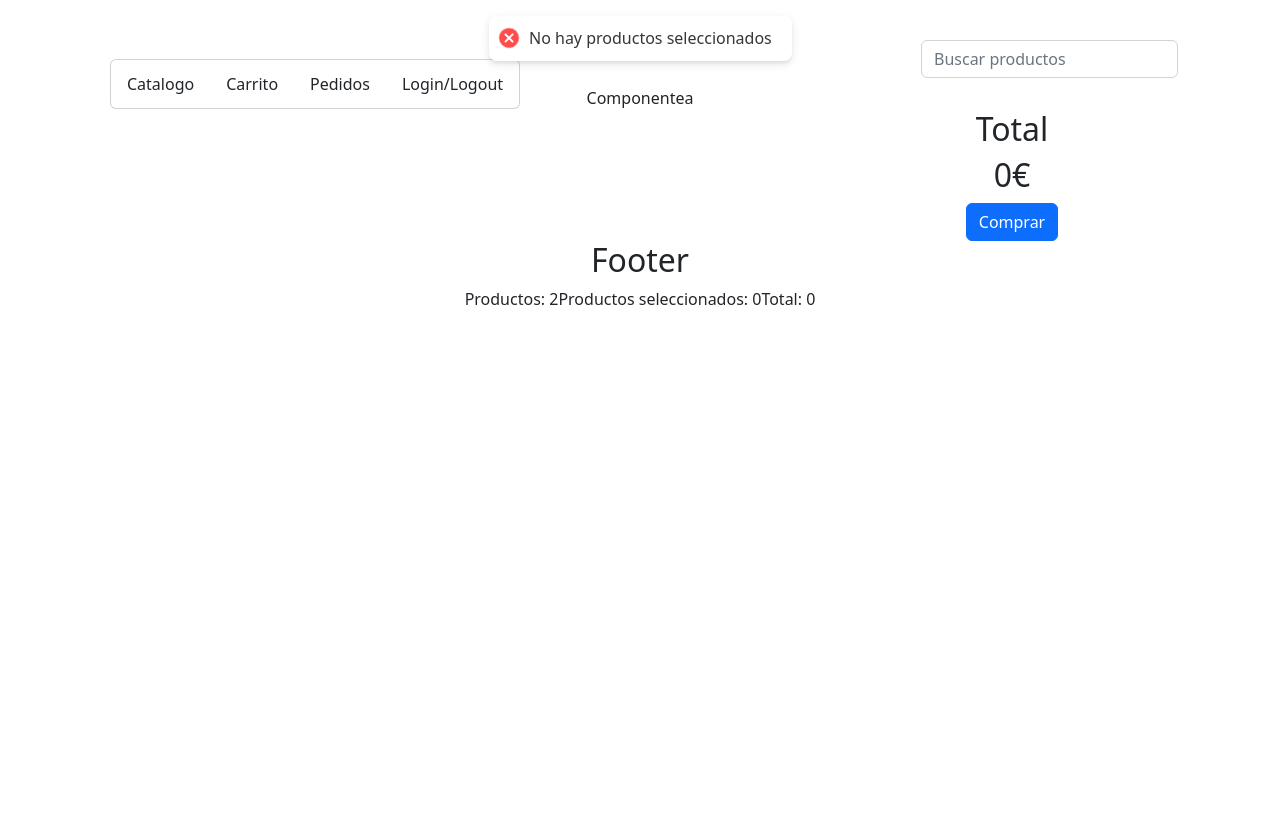
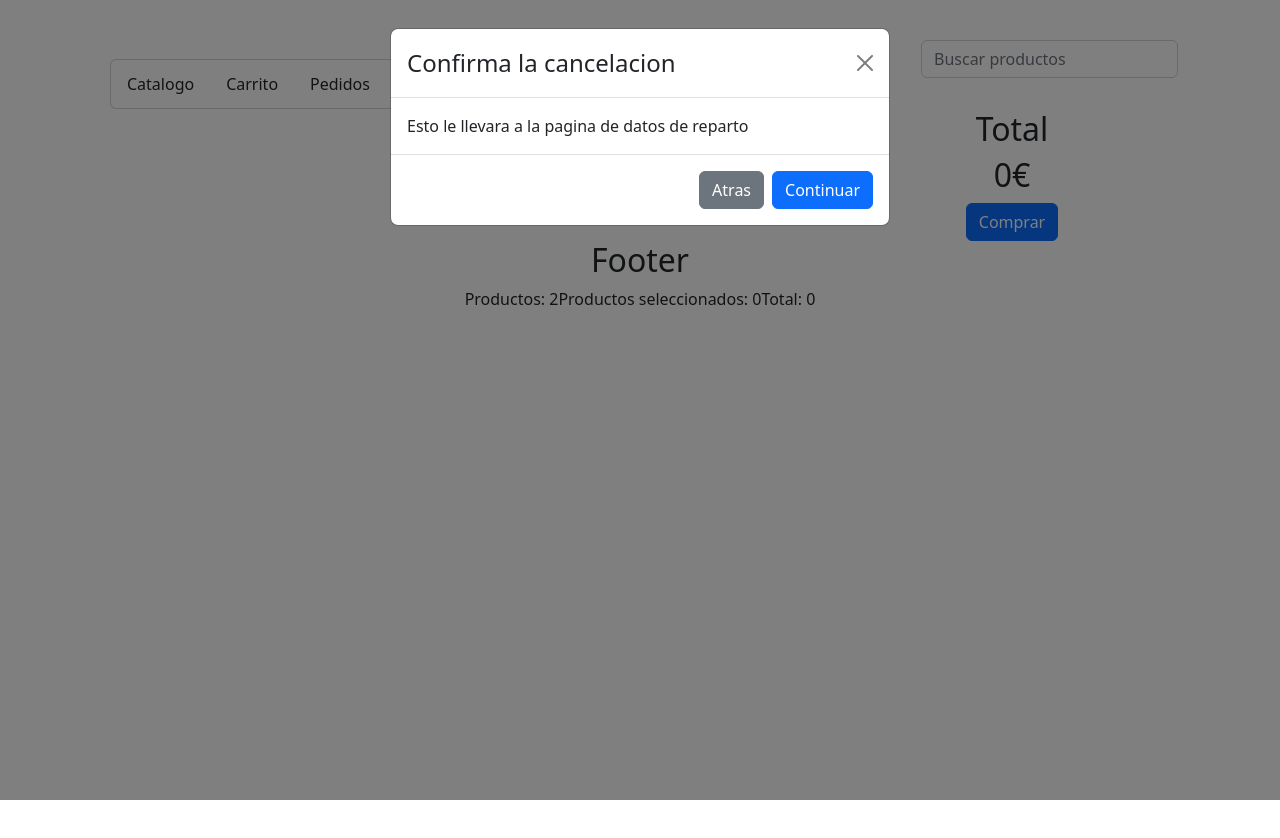
Before and after one commit to PabloSalinas27/multiTienda, a React (Vite) app: page /carrito in a window 1280 px wide. Both pictures are taken after a click on the button "Comprar". Shown: the top 838 px of the page. Built offline with nearby package versions, Linux system fonts and the light colour scheme.

Commit message:
Pedidos agregables con confirmacion

```diff
--- a/src/pages/carrito.tsx
+++ b/src/pages/carrito.tsx
@@ -1,6 +1,8 @@
+import { useState } from "react";
 import Button from "react-bootstrap/esm/Button";
 import Col from "react-bootstrap/esm/Col";
 import Container from "react-bootstrap/esm/Container";
+import Modal from "react-bootstrap/esm/Modal";
 import Row from "react-bootstrap/esm/Row";
 import toast from "react-hot-toast";
 import ProductoView from "src/Components/ProductoView";
@@ -14,6 +16,7 @@ export default function Carrito() {
     useCarritoContext();
   const { productos } = useTiendaContext();
   const { pedidos, setPedidos } = usePedidosContext();
+  const [ show, setShow ] = useState(false);
   const total = productosSeleccionados.reduce(
     (acumulado, producto) =>
       acumulado + producto.cantidad * (productos[producto.id]?.precio || 0),
@@ -33,15 +36,33 @@ export default function Carrito() {
     pedidos.push(nuevoPedido);
     setPedidos([...pedidos]);
     setProductosSeleccionados([]);
+    setShow(false);
   };
   const { filtro } = useFiltroContext();
   return (
+    <>
+      <Modal show={show} onHide={() => setShow(false)}>
+        <Modal.Header closeButton>
+          <Modal.Title>Confirma la cancelacion</Modal.Title>
+        </Modal.Header>
+        <Modal.Body>Esto le llevara a la pagina de datos de reparto</Modal.Body>
+        <Modal.Footer>
+          <Button variant="secondary" onClick={() => setShow(false)}>
+            Atras
+          </Button>
+          <Button variant="primary" onClick={handleComprar}>
+            Continuar
+          </Button>
+        </Modal.Footer>
+      </Modal>
       <Container>
         <Row>
           <Col sm={8}>
             {productosSeleccionados
               .map((p) => productos[p.id])
-            .filter((p) => p?.nombre.toLowerCase().match(filtro.toLowerCase()))
+              .filter((p) =>
+                p?.nombre.toLowerCase().match(filtro.toLowerCase())
+              )
               .map((p) => (
                 <>
                   <ProductoView producto={p} key={p.id} props="alargado" />
@@ -51,9 +72,10 @@ export default function Carrito() {
           <Col sm={4}>
             <h2>Total</h2>
             <h2>{total}€</h2>
-          <Button onClick={handleComprar}>Comprar</Button>
+            <Button onClick={() => setShow(true)}>Comprar</Button>
           </Col>
         </Row>
       </Container>
+    </>
   );
 }
```
Also changed, not shown: src/pages/formularioPedido.tsx (added, +20 -0 lines). Lines whose indentation alone changed are shown as unchanged.
